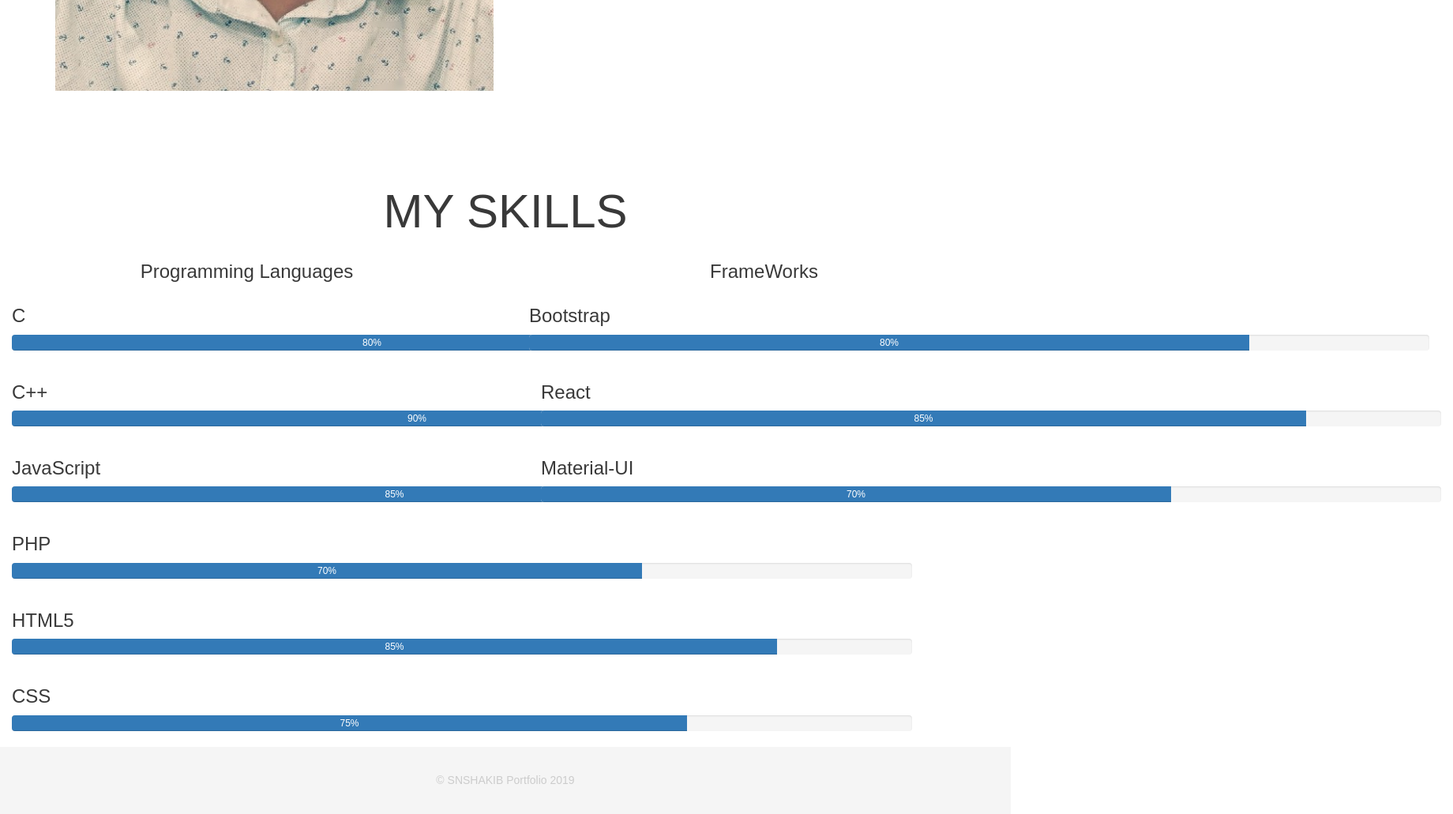
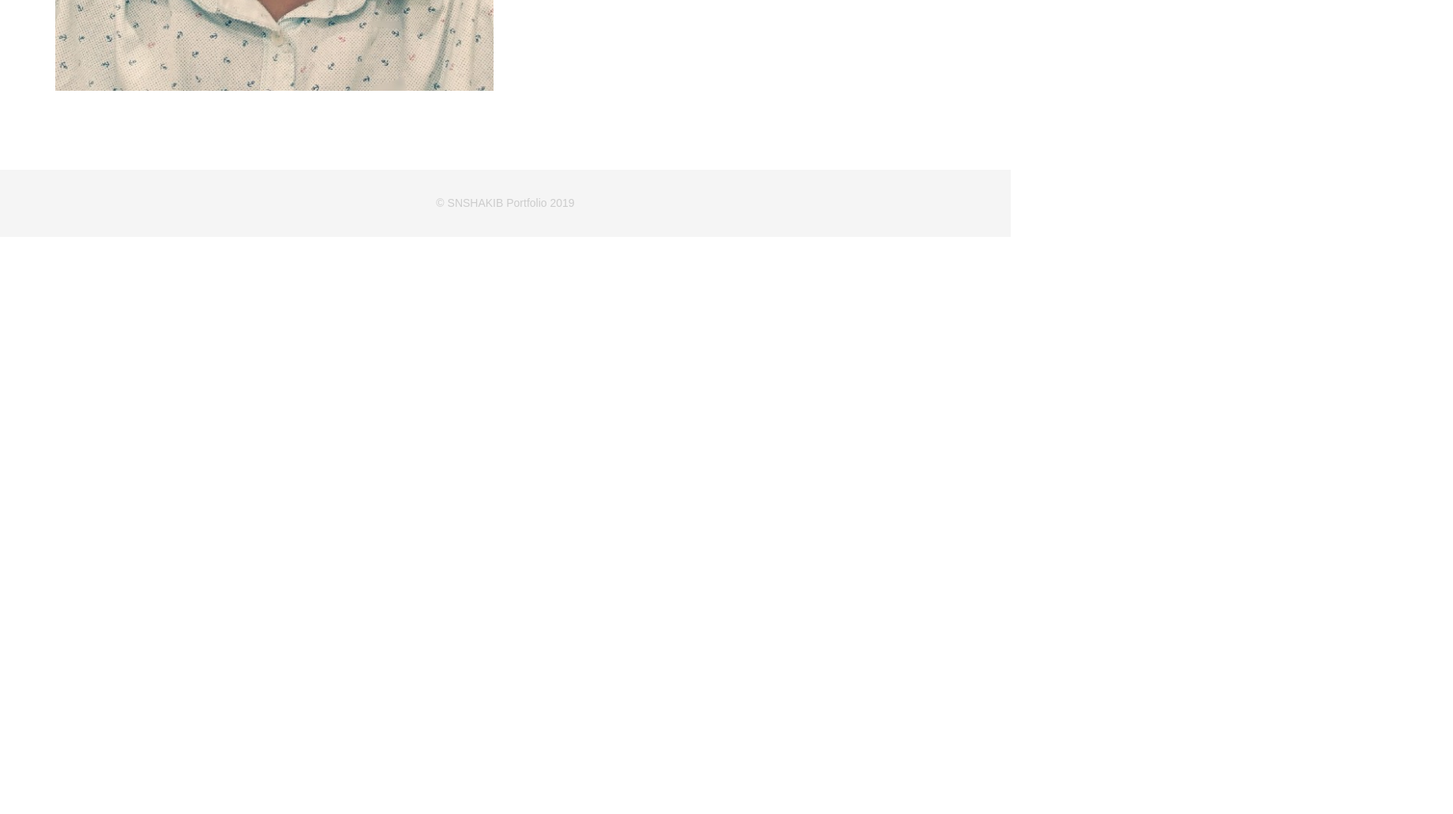
Before and after one commit to syedsakib/syedsakib.github.io, a plain HTML site: page about.html in a window 1280 px wide. Shown: the part 1225-2256 px from the top of the page at 79% size, 1840 px wide, since content can reach past the window. After the commit the page ends 1525 px from the top, so only its background shows below. Drawn offline with Linux system fonts and the light colour scheme; files whose address does not match are found by name; a web font is replaced by a local one.

Commit message:
Update about.html

```diff
--- a/about.html
+++ b/about.html
@@ -128,155 +128,7 @@
       </div>
     </div>
 
-    <section>
-      <h1 class="display">My Skills</h1>
-      <div class="row">
-        <div class="col-md-6">
-          <h3 class="display">Programming Languages</h3>
-          <div class="container">
-            <h3>C</h3>
-            <div class="progress">
-              <div
-                class="progress-bar"
-                role="progressbar"
-                style="width: 80%;"
-                aria-valuenow="25"
-                aria-valuemin="0"
-                aria-valuemax="100"
-              >
-                80%
-              </div>
-            </div>
-          </div>
-          <div class="container">
-            <h3>C++</h3>
-            <div class="progress">
-              <div
-                class="progress-bar"
-                role="progressbar"
-                style="width: 90%;"
-                aria-valuenow="25"
-                aria-valuemin="0"
-                aria-valuemax="100"
-              >
-                90%
-              </div>
-            </div>
-          </div>
-          <div class="container">
-            <h3>JavaScript</h3>
-            <div class="progress">
-              <div
-                class="progress-bar"
-                role="progressbar"
-                style="width: 85%;"
-                aria-valuenow="25"
-                aria-valuemin="0"
-                aria-valuemax="100"
-              >
-                85%
-              </div>
-            </div>
-          </div>
-          <div class="container">
-            <h3>PHP</h3>
-            <div class="progress">
-              <div
-                class="progress-bar"
-                role="progressbar"
-                style="width: 70%;"
-                aria-valuenow="25"
-                aria-valuemin="0"
-                aria-valuemax="100"
-              >
-                70%
-              </div>
-            </div>
-          </div>
-          <div class="container">
-            <h3>HTML5</h3>
-            <div class="progress">
-              <div
-                class="progress-bar"
-                role="progressbar"
-                style="width: 85%;"
-                aria-valuenow="25"
-                aria-valuemin="0"
-                aria-valuemax="100"
-              >
-                85%
-              </div>
-            </div>
-          </div>
-          <div class="container">
-            <h3>CSS</h3>
-            <div class="progress">
-              <div
-                class="progress-bar"
-                role="progressbar"
-                style="width: 75%;"
-                aria-valuenow="25"
-                aria-valuemin="0"
-                aria-valuemax="100"
-              >
-                75%
-              </div>
-            </div>
-          </div>
-        </div>
 
-        <div class="col-md-6">
-          <h3 class="display">FrameWorks</h3>
-          <div class="container">
-            <h3>Bootstrap</h3>
-            <div class="progress">
-              <div
-                class="progress-bar"
-                role="progressbar"
-                style="width: 80%;"
-                aria-valuenow="25"
-                aria-valuemin="0"
-                aria-valuemax="100"
-              >
-                80%
-              </div>
-            </div>
-            <div class="container">
-              <h3>React</h3>
-              <div class="progress">
-                <div
-                  class="progress-bar"
-                  role="progressbar"
-                  style="width: 85%;"
-                  aria-valuenow="25"
-                  aria-valuemin="0"
-                  aria-valuemax="100"
-                >
-                  85%
-                </div>
-              </div>
-            </div>
-            <div class="container">
-              <h3>Material-UI</h3>
-              <div class="progress">
-                <div
-                  class="progress-bar"
-                  role="progressbar"
-                  style="width: 70%;"
-                  aria-valuenow="25"
-                  aria-valuemin="0"
-                  aria-valuemax="100"
-                >
-                  70%
-                </div>
-              </div>
-            </div>
-          </div>
-        </div>
-      </div>
-
-      <!--\\\\\-->
-    </section>
 
     <!-- end Main container -->
 
```
